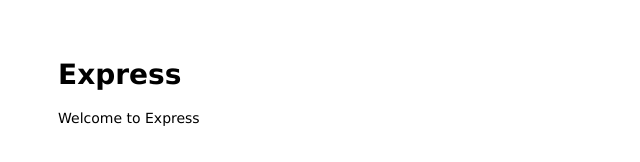
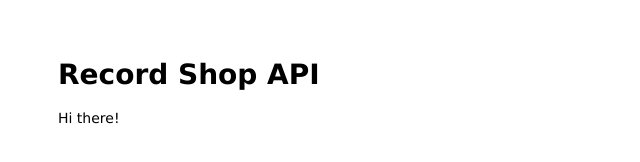
Before and after one commit to fbw9dus/record-shop, a website: page public/index.html in a window 1280 px wide. Shown: the whole page, without its empty margins (0-640 px from the left). Drawn offline with Linux system fonts and the light colour scheme.

Commit message:
Updated index.html

```diff
--- a/public/index.html
+++ b/public/index.html
@@ -6,8 +6,8 @@
 </head>
 
 <body>
-  <h1>Express</h1>
-  <p>Welcome to Express</p>
+  <h1>Record Shop API</h1>
+  <p>Hi there!</p>
 </body>
 
 </html>
```
